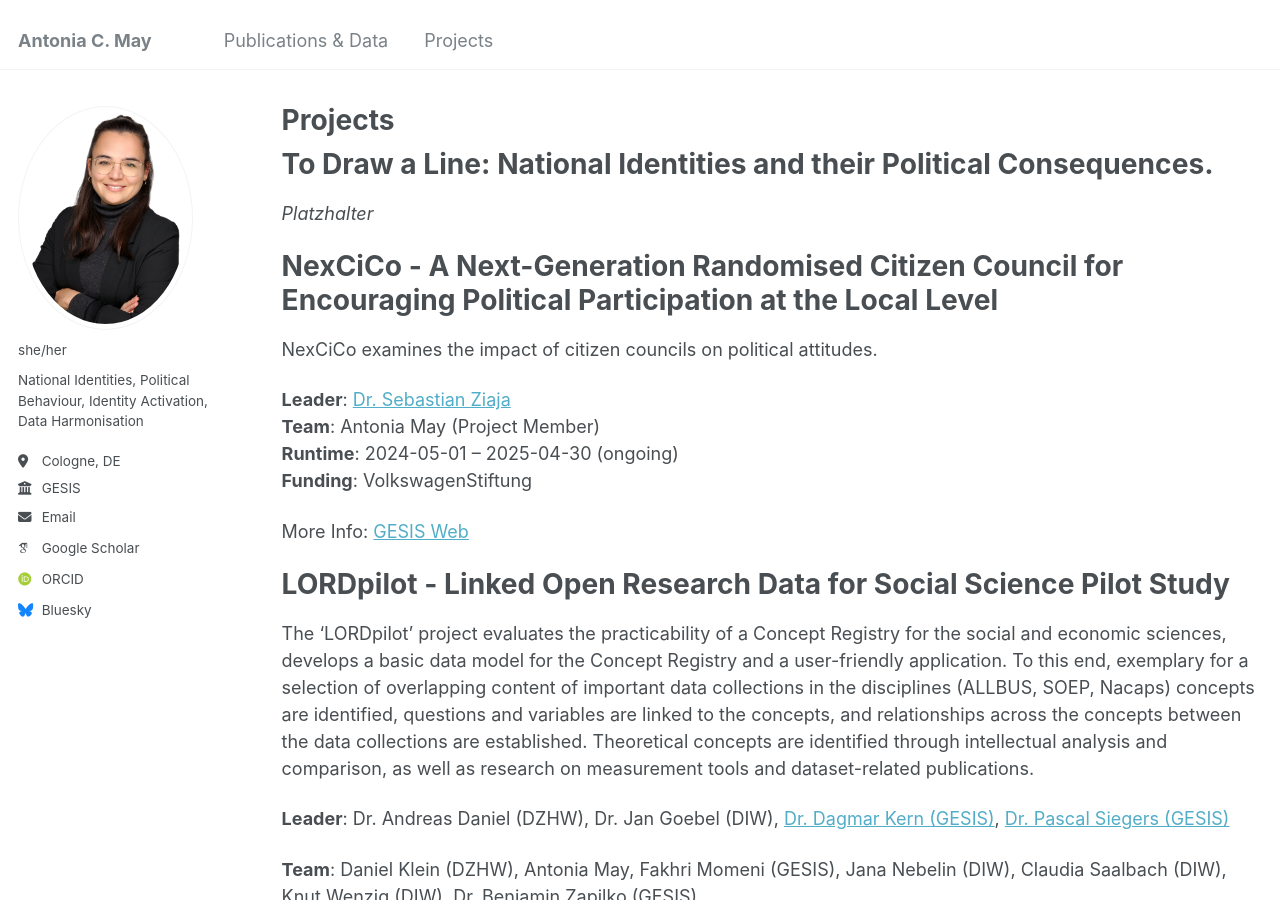
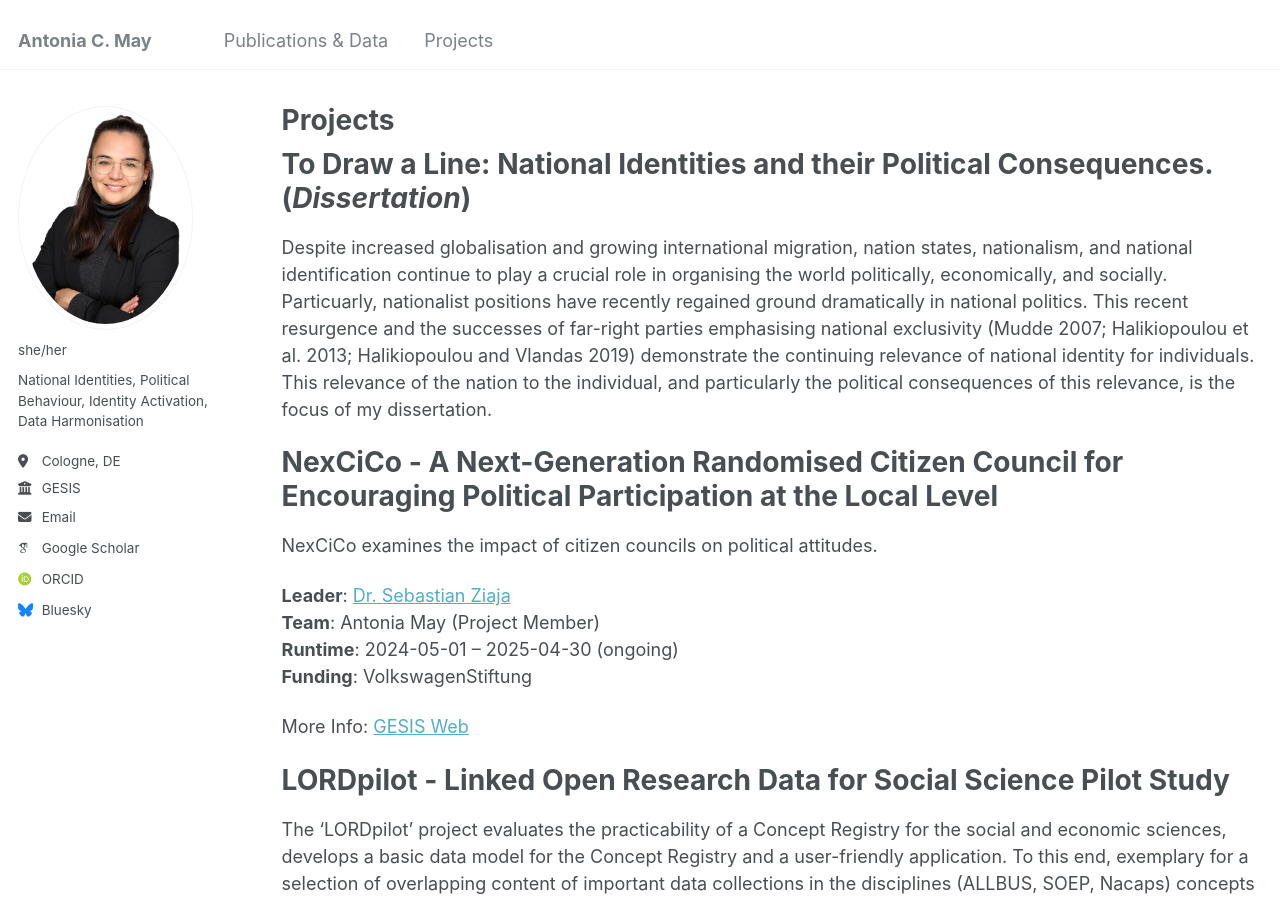
Before and after one commit to mayantonia/mayantonia.github.io, a Jekyll site: the page built from _pages/projects.md, in a window 1280 px wide and 900 px high. Built offline with Jekyll 4.4.1, drawn with Linux system fonts in a browser that asks for light colours; some web fonts are replaced.

Commit message:
Update projects.md

```diff
--- a/_pages/projects.md
+++ b/_pages/projects.md
@@ -5,10 +5,12 @@ permalink: /projects/
 author_profile: true
 ---
 
-To Draw a Line: National Identities and their Political Consequences.
+To Draw a Line: National Identities and their Political Consequences. (*Dissertation*)
 ======
 
- *Platzhalter*
+ Despite increased globalisation and growing international migration, nation states, nationalism, and national identification continue to play a crucial role in organising the world politically, economically, and socially. Particuarly, nationalist positions have recently regained ground dramatically in national politics. This recent resurgence and the successes of far-right parties emphasising national exclusivity (Mudde 2007; Halikiopoulou et al. 2013; Halikiopoulou and Vlandas 2019) demonstrate the continuing relevance of national identity for individuals. This relevance of the nation to the individual, and particularly the political consequences of this relevance, is the focus of my dissertation.
+
+
 
 NexCiCo - A Next-Generation Randomised Citizen Council for Encouraging Political Participation at the Local Level
 ======
@@ -29,13 +31,9 @@ LORDpilot - Linked Open Research Data for Social Science Pilot Study
  The ‘LORDpilot’ project evaluates the practicability of a Concept Registry for the social and economic sciences, develops a basic data model for the Concept Registry and a user-friendly application. To this end, exemplary for a selection of overlapping content of important data collections in the disciplines (ALLBUS, SOEP, Nacaps) concepts are identified, questions and variables are linked to the concepts, and relationships across the concepts between the data collections are established. Theoretical concepts are identified through intellectual analysis and comparison, as well as research on measurement tools and dataset-related publications.
 
  **Leader**: Dr. Andreas Daniel (DZHW), Dr. Jan Goebel (DIW), [Dr. Dagmar Kern (GESIS)](https://www.gesis.org/institut/ueber-uns/mitarbeitendenverzeichnis/person/dagmar.kern), [Dr. Pascal Siegers (GESIS)](https://www.gesis.org/en/institute/about-us/staff/person/pascal.siegers)
-
  **Team**: Daniel Klein (DZHW), Antonia May, Fakhri Momeni (GESIS), Jana Nebelin (DIW), Claudia Saalbach (DIW), Knut Wenzig (DIW), Dr. Benjamin Zapilko (GESIS)
-
  **Role**: Project Member
-
  **Runtime**: 2022-06-01 – 2023-09-30 (finished)
-
  **Funding**: DFG - Deutsche Forschungsgemeinschaft
 
  More Info: [DIW Web](https://www.diw.de/de/diw_01.c.862891.de/projekte/linked_open_research_data_for_social_science_pilot_study__lordpilot.html)
@@ -47,13 +45,9 @@ LORDpilot - Linked Open Research Data for Social Science Pilot Study
  This research project harmonises and cumulates survey-based, longitudinal data compiled from relationship biographies. By pooling these data sources, the project pursues two primary goals: First, utilising and improving contemporary research methods for data synthesis, this research project aimed to further increase the importance and visibility of evidence-based social science research. Second, the pooled data set allows to investigate previously unanswered questions regarding relationship stability from a historical and life-course perspective, for example concerning the reasons for the increase of divorce rates over the last decades and whether risk factors for separation have changed.
 
  **Leader**: Dr. Sonja Schulz (GESIS), Dr. Bernd Weiss (GESIS)
-
  **Team**: Anna-Carolina Haensch (GESIS), Sebastian Sterl (GESIS), Lisa Schmid (GESIS), Antonia May
-
  **Role**: Project Member (2020-07-01 - 2022-05-31)
-
  **Runtime**: 2017-10-01 - 2022-05-31 (finished)
-
  **Funding**: DFG - Deutsche Forschungsgemeinschaft
 
  More Info: [GESIS Web](https://www.gesis.org/en/research/external-funding-projects/details/project/26/harmonisierung-und-synthese-von-paarbiografischen-daten)
@@ -61,6 +55,7 @@ LORDpilot - Linked Open Research Data for Social Science Pilot Study
 
 ONBound - Old and new boundaries: National Identities and Religion
 ======
+ <center><img src="/images/onbound_graph.png"></center>
 
  ![](/images/onbound_graph.png)
 
@@ -68,15 +63,10 @@ ONBound - Old and new boundaries: National Identities and Religion
  The ONBound project seeks to increase the understanding of how national and religious identities are intertwined, or exclude each other, in the modern world. On this purpose, we browsed a vast array of existing individual level and contextual data and built a database that offers the opportunity for scientific research to explore these issues. Beyond individual-level survey data the database contains relevant country-level indicators for research questions on one or both topics.Due to copyright restrictions, researchers need to download the original datasets from the original sources. Thereupon, ONBound provides a set of customized syntax files for cumulation and harmonization of the data.
 
  **Leader**: Dr. Insa Bechert (GESIS), Dr. Markus Quandt (GESIS), Prof. Dr. Annette Schnabel (Heinrich-Heine-University Düsseldorf)
-
  **Team**: Katharina Werhan (GESIS), Antonia May (GESIS), Kathrin Behrens (Heinrich-Heine-University Düsseldorf), Dr. Brigitte Mathiak (GESIS, Harmonization Wizard), Matthäus Zloch (GESIS, Harmonization Wizard)
-
  **Collaborators**: Prof. Dr. Ferruccio Biolcati-Rinaldi and Dr. Cristiano Vezzoni (both University of Milan, Italy), Prof. Dr. Mikael Hjerm (University of Umea, Sweden)
-
  **Role**: Project Member (2017-07-17 - 2021-06-30)
-
  **Runtime**: 2017-10-01 - 2022-05-31 (finished)
-
  **Funding**: DFG - Deutsche Forschungsgemeinschaft
 
  More Info: [GESIS Web](https://www.gesis.org/en/services/processing-and-analyzing-data/data-harmonization/onbound)
```
